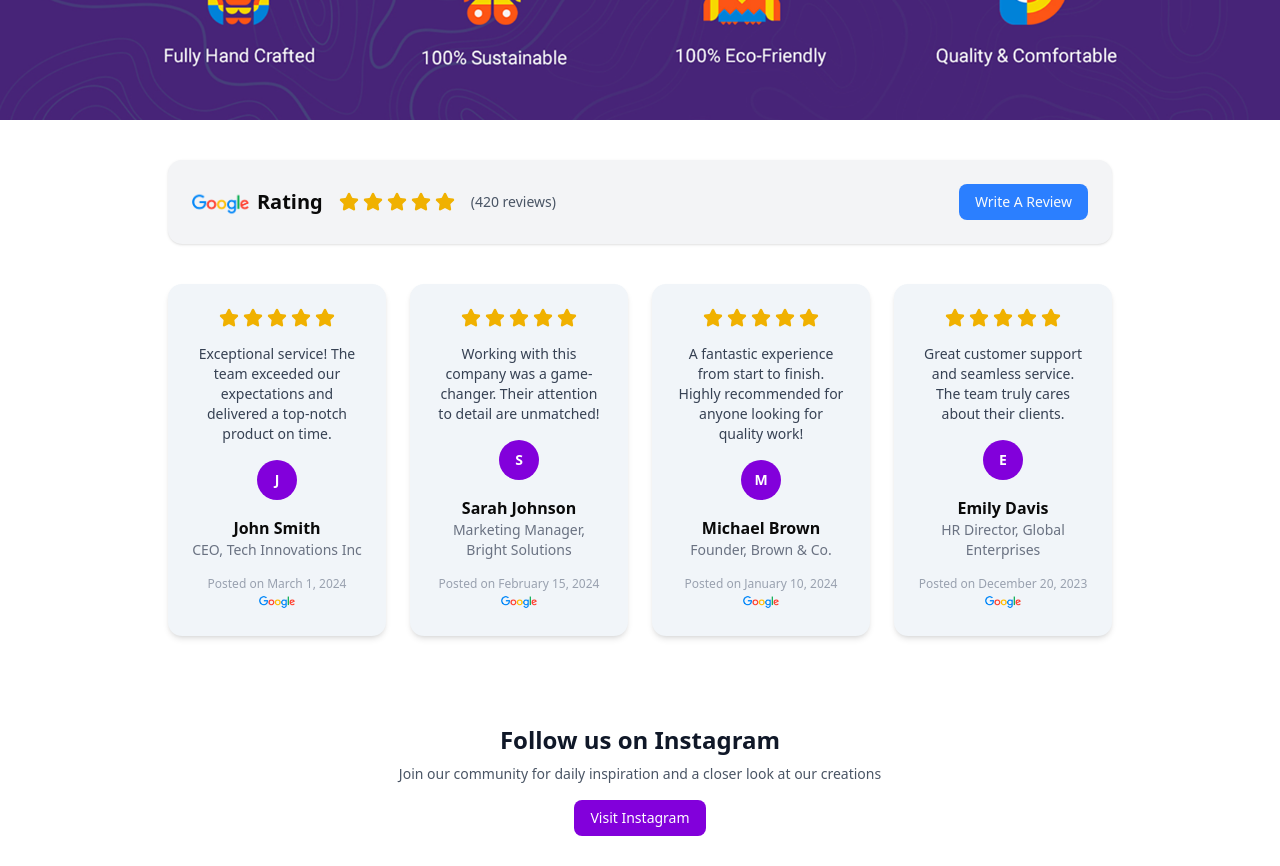
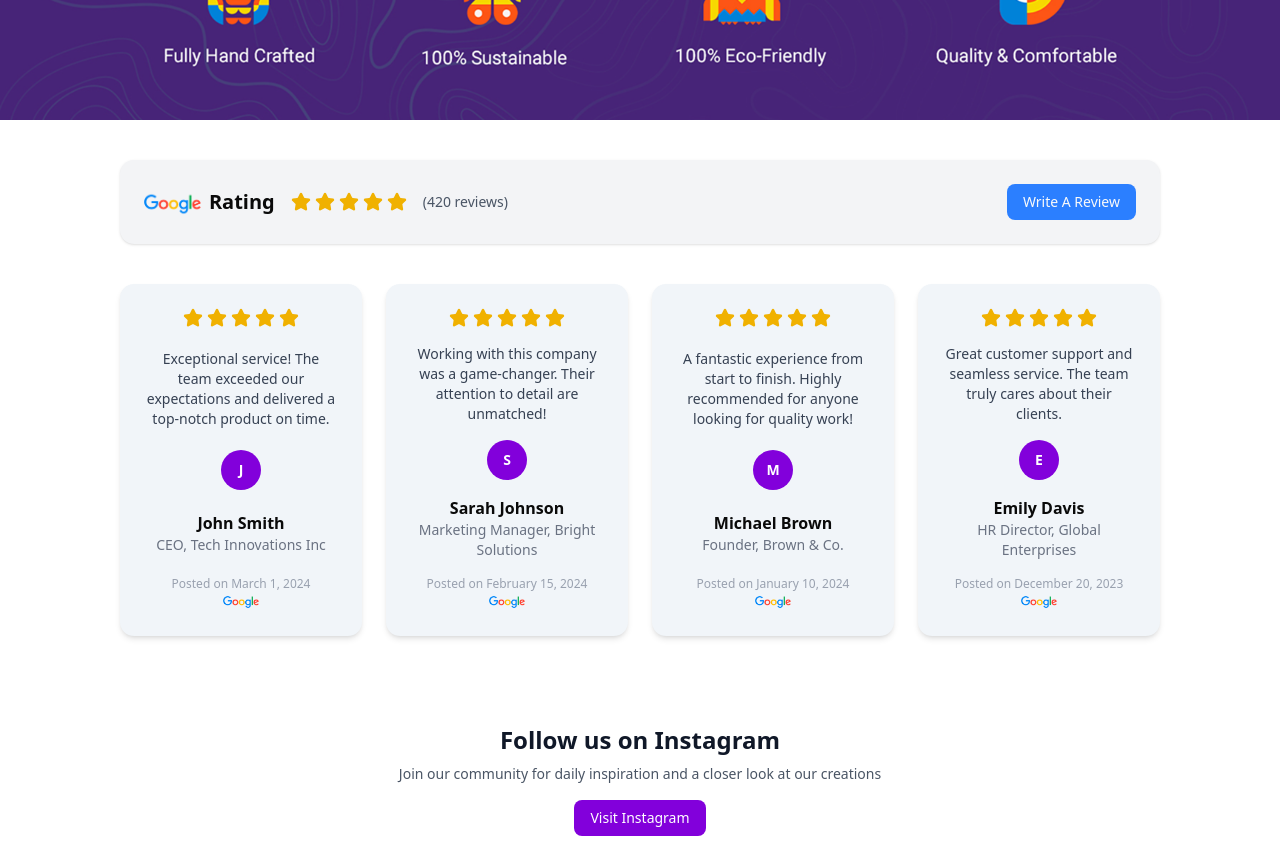
Before and after one commit to ajuuz/varali, a React (Vite) app: page / in a window 1280 px wide. Shown: the part 2340-3206 px from the top of the page. Built offline with nearby package versions, Linux system fonts and the light colour scheme.

Commit message:
google rating padding changed

```diff
--- a/src/pages/LandingPage/LandingPage.jsx
+++ b/src/pages/LandingPage/LandingPage.jsx
@@ -494,7 +494,7 @@ const LandingPage = () => {
       </div>
 
       {/* sixth section */}
-      <section className="py-10 px-4 md:px-10 max-w-5xl mx-auto">
+      <section className="py-10 px-4 md:px-30 max-w-7xl mx-auto">
         <div className="bg-gray-100 rounded-xl shadow p-6 mb-10 flex flex-col md:flex-row items-center justify-between">
           <div className="flex items-center space-x-4  flex-col sm:flex-row ">
             <h2 className="text-xl font-semibold flex items-center gap-2">
```
